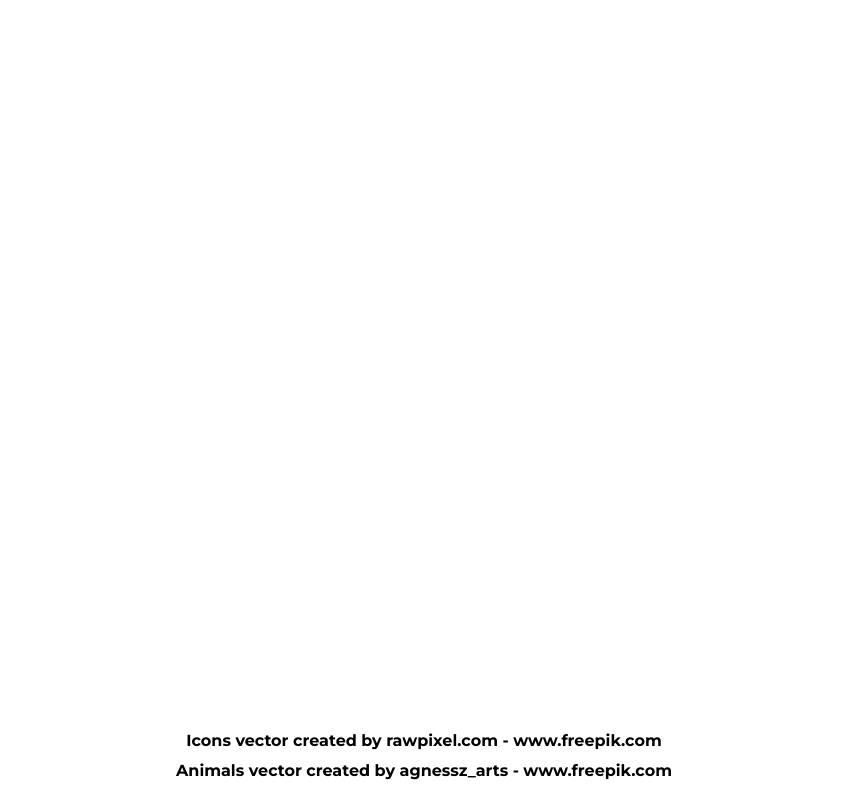
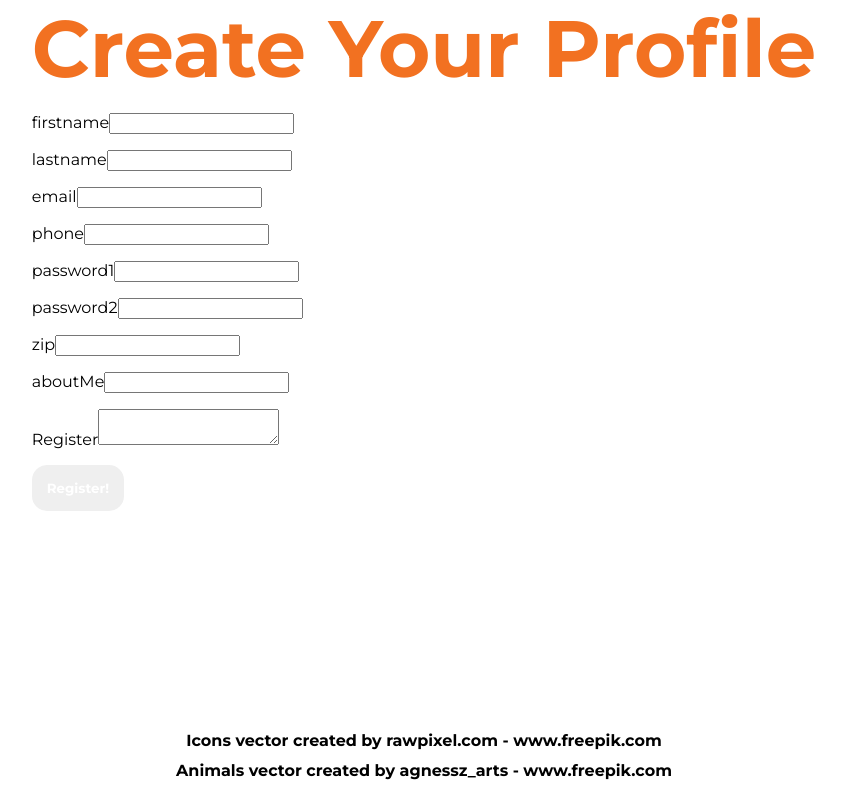
Before and after one commit to Catherine-Celice/Project-3-frontend, a React (Create React App) app in the folder project_3/: page /signup in a window 1280 px wide. Shown: the whole page, without its empty margins (216-1061 px from the left). Built offline with nearby package versions, Linux system fonts and the light colour scheme; a web font is replaced by a local one.

Commit message:
There is now a working registation form.  Fixes to it an making it pretty can be done later, but I wanted to put a working version into the repo.  This means that the frontend is now communicating with the backend.

```diff
--- a/project_3/src/App.tsx
+++ b/project_3/src/App.tsx
@@ -8,6 +8,7 @@ import CreateYourUserProfile from './components/CreateYourUserProfile';
 import UsersList from './components/UsersList';
 import DesktopNav from './components/DesktopNav';
 import PetProfile from './components/PetProfile';
+
 
 // https://blog.logrocket.com/react-router-v6/
 
@@ -24,6 +25,8 @@ function App() {
           <Route path=":petId" element={<PetProfile/>}/>
         </Route>
         <Route path="/myprofile" element={<UsersRoute/>}/>
+        <Route path="/signup" element={<CreateYourUserProfile/>}/>
+
       </Routes>
     </Router>
 
--- a/project_3/src/components/CreateYourUserProfile.tsx
+++ b/project_3/src/components/CreateYourUserProfile.tsx
@@ -6,31 +6,33 @@ import UsersList from "./UsersList";
 
 //import { fetchUsers } from "../services/UserService";
 import { addUser } from "../services/UserService";
-import './CreateYourUserProfile.css';
+import '../styles/CreateYourUserProfile.css';
+import CreateYourUserProfileInput from './CreateYourUserProfileInput';
+
 
 function checkPasswords(p1: string, p2: string): boolean {
-  return(p1 === p2);
+  return (p1 === p2);
 };
 
 
-//q1, q2, q3, q4, q5, q6, q7, q8, q9, q10, q11, q12, q13, q14, q15, q16, q17, q18, q19, q20, q21, q22, q23, q24
 
 // TO DO -- CAC: need to figure out what goes inside this interface
-interface Props {
-    // initialTo?: string;
-    onAdd?: (user: User) => void    // CAC: Should this be onSubmit?
-  }
+// interface Props {
+//     //initialTo?: string;
+//     onAdd?: (user: User) => void;    // CAC: Should this be onSubmit?
+//     //onAdd: (user: User) => User;
+//   };
 
 
-  function CreateYourUserProfile({ onAdd }: Props) {
-    const [ firstname, setFirstname ] = useState("");
-    const [ lastname, setLastname ] = useState("");
-    const [ email, setEmail ] = useState("");
-    const [ phone, setPhone ] = useState("");
-//    const [ userID, setUserID ] = useState("");
-    const [ password1, setPassword1] = useState("");
-    const [ password2, setPassword2] = useState("");
-    const [ zip, setZip ] = useState("");
+function CreateYourUserProfile() {
+  const [firstname, setFirstname] = useState("");
+  const [lastname, setLastname] = useState("");
+  const [email, setEmail] = useState("");
+  const [phone, setPhone] = useState("");
+  const [password1, setPassword1] = useState("");
+  const [password2, setPassword2] = useState("");
+  const [zip, setZip] = useState("");
+  const [aboutMe, setAboutMe] = useState("");
 
 
   //useEffect(() => setTo(initialTo), [initialTo]);
@@ -41,48 +43,56 @@ interface Props {
   function handleSubmit(e: FormEvent) {
     e.preventDefault();
     // TO DO: we need to write an else part -- in case password1 and password2 don't match
-      if(checkPasswords(password1, password2)){
-        addUser({
-            firstname, lastname, email, phone, password1
-          }).then(onAdd);
+    if (checkPasswords(password1, password2)) {
+
+      const newUser: User = {
+        firstname: firstname, lastname: lastname, email: email, phone: phone,
+        password1: password1, zip: zip, aboutme: aboutMe
+      };
+
+      addUser(
+        newUser
+      ).then();
       setFirstname("");
       setLastname("");
       setEmail("");
       setPhone("");
-//          setUserID("");
       setPassword1("");
-          //setPassword2("");
+      setZip("");
+      setAboutMe("");
+
 
     } else {
       // TO DO -- what will we do if the passwords enteed don't match each other
     }
+  } // end of handleSubmit
 
-//      return (
-//          <form className="CPform" onSubmit={handleSubmit}>
-//              <h2>Crete Your Profile</h2>
-//              <CreateYourUserProfileInputForm id="CPForm_firstname" value={firstname} onChange={setFirstname} required minlength={2}/>
+  return (
+    <form className="CPform" onSubmit={handleSubmit}>
+      <h2>Create Your Profile</h2>
 
-//          </form>
- //     )
+      <CreateYourUserProfileInput label="firstname" id="CPForm_firstname" value={firstname} onChange={setFirstname} required minlength={2} />
+      <CreateYourUserProfileInput label="lastname" id="CPForm_lastname" value={lastname} onChange={setLastname} required minlength={2} />
+      <CreateYourUserProfileInput label="email" id="CPForm_email" value={email} onChange={setEmail} required minlength={3} />
+      <CreateYourUserProfileInput label="phone" id="CPForm_phone" value={phone} onChange={setPhone} required minlength={0} />
+      <CreateYourUserProfileInput label="password1" id="CPForm_password1" value={password1} onChange={setPassword1} required minlength={2} />
+      <CreateYourUserProfileInput label="password2" id="CPForm_password2" value={password2} onChange={setPassword2} required minlength={2} />
+      <CreateYourUserProfileInput label="zip" id="CPForm_zip" value={zip} onChange={setZip} required minlength={5} />
+      <CreateYourUserProfileInput label="aboutMe" id="CPForm_aboutMe" value={aboutMe} onChange={setAboutMe} required minlength={0} />
+      <p className="CYUPInput">
+        <label htmlFor="CreateYourUserProfile_user">Register</label>
+
+        <textarea id="AddAboutMe__aboutMe" value={aboutMe} onChange={e => setAboutMe(e.target.value)} required minLength={0} rows={0} />
+      </p>
+      <p>
+        <button>Register!</button>
+      </p>
+    </form>
+  )
 
 
 }
 
-    // copied from Megan' firebase labs as a template
-  //  return (
-  //    <form className="AddShoutOutForm" onSubmit={handleSubmit}>
-  //      <h3>Leave a Shout Out</h3>
-  //      <FormInput label="To" id="AddShoutOutForm__to" value={to} onChange={setTo} required minLength={2}/>
-  //      <FormInput label="From" id="AddShoutOutForm__from" value={from} onChange={setFrom} required minLength={2}/>
-  //      <p className="FormInput">
-  //        <label htmlFor="AddShoutOutForm__shoutout">Shout Out</label>
-  //        <textarea id="AddShoutOutForm__shoutout" value={text}  onChange={e => setText(e.target.value)} required minLength={2} rows={4}/>
-  //      </p>
-  //      <p>
-  //        <button>Submit Shout Out!</button>
-  //      </p>
-  //    </form>
-  //  );
-  }
+
 
 export default CreateYourUserProfile;
--- /dev/null
+++ b/project_3/src/components/CreateYourUserProfileInput.tsx
@@ -0,0 +1,21 @@
+interface Props {
+    label: string;
+    id: string;
+    value: string;
+    onChange: (value: string) => void;
+    //onSubmit: (value: string) => void;
+    type?: string,
+    required?: boolean,
+    minlength?: number
+  }
+
+  function CreateYourUserProfileInput({label, id, value, onChange,  type = "text", required, minlength}: Props) {
+    return (
+      <p className="CreateYourUserProfileInput">
+          <label htmlFor={id}>{label}</label>
+          <input type={type} id={id} value={value}  onChange={e => onChange(e.target.value)} required={required} minLength={minlength}/>
+      </p>
+    );
+  }
+
+  export default CreateYourUserProfileInput;
```
Also changed, not shown: project_3/src/styles/CreateYourUserProfile.css (added). Lines whose indentation alone changed are shown as unchanged.
